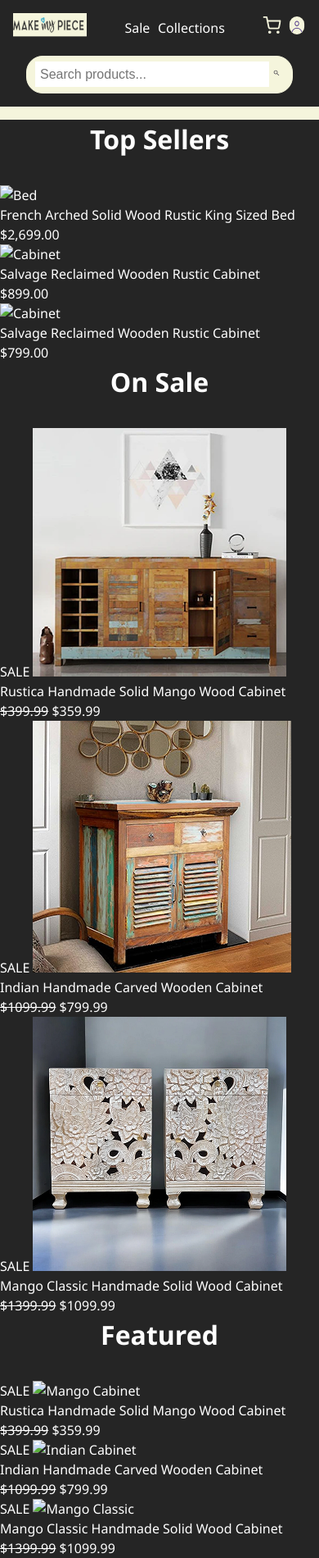
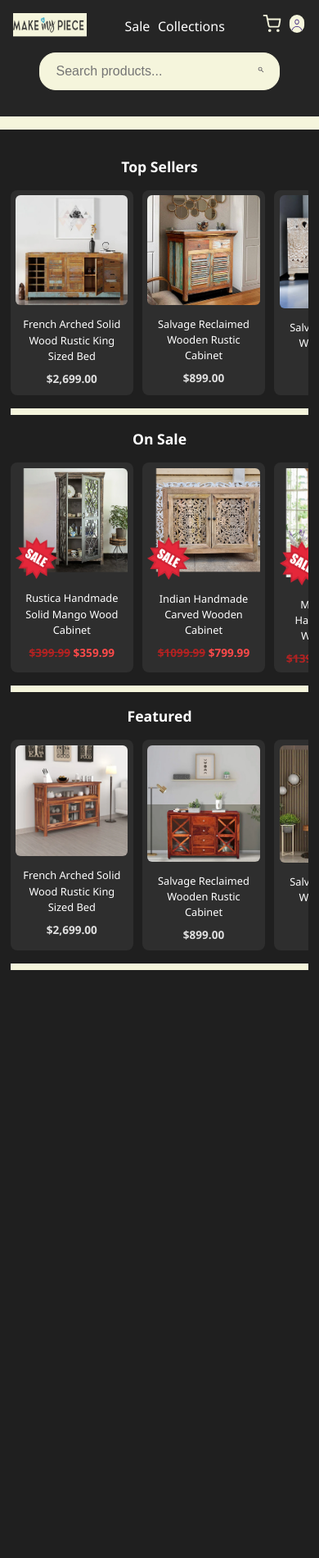
Before and after one commit to andrelow992/INFO20005_A3, a plain HTML site: page collections.html in a window 390 px wide. Shown: the whole page at 82% size. After the commit the page ends 1199 px from the top, so only its background shows below. Drawn offline with Linux system fonts and the light colour scheme.

Commit message:
collections page fully implemented

```diff
--- a/collections.html
+++ b/collections.html
@@ -5,7 +5,7 @@
   <meta name="viewport" content="width=device-width, initial-scale=1.0" />
   <title>Products</title>
   <link rel="stylesheet" href="css/style.css" />
-  <link rel="stylesheet" href="css/products.css" />
+  <link rel="stylesheet" href="css/collections.css" />
 </head>
 <body>
   <header>
@@ -49,17 +49,22 @@
       <h2>Top Sellers</h2>
       <div class="product-grid">
         <div class="product-card">
-          <img src="images/bed.jpg" alt="Bed" />
+          <img src="assets/images/top_seller1.png" alt="Bed" />
           <p class="title">French Arched Solid Wood Rustic King Sized Bed</p>
           <p class="price">$2,699.00</p>
         </div>
         <div class="product-card">
-          <img src="images/cabinet1.jpg" alt="Cabinet" />
+          <img src="assets/images/top_seller2.png" alt="Cabinet" />
           <p class="title">Salvage Reclaimed Wooden Rustic Cabinet</p>
           <p class="price">$899.00</p>
         </div>
         <div class="product-card">
-          <img src="images/cabinet2.jpg" alt="Cabinet" />
+          <img src="assets/images/top_seller3.png" alt="Cabinet" />
+          <p class="title">Salvage Reclaimed Wooden Rustic Cabinet</p>
+          <p class="price">$799.00</p>
+        </div>
+        <div class="product-card">
+          <img src="assets/images/top_seller3.png" alt="Cabinet" />
           <p class="title">Salvage Reclaimed Wooden Rustic Cabinet</p>
           <p class="price">$799.00</p>
         </div>
@@ -70,20 +75,22 @@
       <h2>On Sale</h2>
       <div class="product-grid">
         <div class="product-card sale">
-          <span class="sale-badge">SALE</span>
-          <img src="assets/images/top_seller1.png" alt="Mango Cabinet" />
+          <img src="assets/images/sale1.png" alt="Mango Cabinet" />
           <p class="title">Rustica Handmade Solid Mango Wood Cabinet</p>
           <p class="price"><s>$399.99</s> <span class="sale-price">$359.99</span></p>
         </div>
         <div class="product-card sale">
-          <span class="sale-badge">SALE</span>
-          <img src="assets/images/top_seller2.png" alt="Indian Cabinet" />
+          <img src="assets/images/sale2.png" alt="Indian Cabinet" />
           <p class="title">Indian Handmade Carved Wooden Cabinet</p>
           <p class="price"><s>$1099.99</s> <span class="sale-price">$799.99</span></p>
         </div>
         <div class="product-card sale">
-          <span class="sale-badge">SALE</span>
-          <img src="assets/images/top_seller3.png" alt="Mango Classic" />
+          <img src="assets/images/sale3.png" alt="Mango Classic" />
+          <p class="title">Mango Classic Handmade Solid Wood Cabinet</p>
+          <p class="price"><s>$1399.99</s> <span class="sale-price">$1099.99</span></p>
+        </div>
+        <div class="product-card sale">
+          <img src="assets/images/sale3.png" alt="Mango Classic" />
           <p class="title">Mango Classic Handmade Solid Wood Cabinet</p>
           <p class="price"><s>$1399.99</s> <span class="sale-price">$1099.99</span></p>
         </div>
@@ -93,23 +100,25 @@
     <section>
       <h2>Featured</h2>
       <div class="product-grid">
-        <div class="product-card sale">
-          <span class="sale-badge">SALE</span>
-          <img src="images/mango1.jpg" alt="Mango Cabinet" />
-          <p class="title">Rustica Handmade Solid Mango Wood Cabinet</p>
-          <p class="price"><s>$399.99</s> <span class="sale-price">$359.99</span></p>
+        <div class="product-card">
+          <img src="assets/images/featured1.png" alt="Bed" />
+          <p class="title">French Arched Solid Wood Rustic King Sized Bed</p>
+          <p class="price">$2,699.00</p>
         </div>
-        <div class="product-card sale">
-          <span class="sale-badge">SALE</span>
-          <img src="images/indian.jpg" alt="Indian Cabinet" />
-          <p class="title">Indian Handmade Carved Wooden Cabinet</p>
-          <p class="price"><s>$1099.99</s> <span class="sale-price">$799.99</span></p>
+        <div class="product-card">
+          <img src="assets/images/featured2.png" alt="Cabinet" />
+          <p class="title">Salvage Reclaimed Wooden Rustic Cabinet</p>
+          <p class="price">$899.00</p>
         </div>
-        <div class="product-card sale">
-          <span class="sale-badge">SALE</span>
-          <img src="images/mango2.jpg" alt="Mango Classic" />
-          <p class="title">Mango Classic Handmade Solid Wood Cabinet</p>
-          <p class="price"><s>$1399.99</s> <span class="sale-price">$1099.99</span></p>
+        <div class="product-card">
+          <img src="assets/images/featured3.png" alt="Cabinet" />
+          <p class="title">Salvage Reclaimed Wooden Rustic Cabinet</p>
+          <p class="price">$799.00</p>
+        </div>
+        <div class="product-card">
+          <img src="assets/images/featured2.png" alt="Cabinet" />
+          <p class="title">Salvage Reclaimed Wooden Rustic Cabinet</p>
+          <p class="price">$899.00</p>
         </div>
       </div>
     </section>
--- a/css/collections.css
+++ b/css/collections.css
@@ -0,0 +1,165 @@
+/* Base styles (Desktop / Surface Pro 7) */
+body {
+  background-color: #1f1f1f;
+  color: white;
+  font-family: 'Segoe UI', sans-serif;
+  margin: 0;
+}
+
+.product-header {
+  padding: 1rem;
+  background-color: #252525;
+}
+
+.top-bar {
+  display: flex;
+  align-items: center;
+  justify-content: space-between;
+  flex-wrap: wrap;
+  gap: 1rem;
+}
+
+.menu-icon {
+  height: 24px;
+}
+
+.logo {
+  height: 32px;
+}
+
+.icons img {
+  height: 24px;
+  margin-left: 0.5rem;
+}
+
+.search-bar {
+  margin: 1rem 0;
+  display: flex;
+  justify-content: center;
+  align-items: center;
+  background: #f5f5dc;
+  border-radius: 20px;
+  padding: 0.5rem 1rem;
+  max-width: 600px;
+  margin-inline: auto;
+}
+
+.search-bar input {
+  flex: 1;
+  border: none;
+  background: transparent;
+  font-size: 1rem;
+  padding: 0.4rem;
+  outline: none;
+}
+
+.search-bar button {
+  background: none;
+  border: none;
+  cursor: pointer;
+}
+
+.search-bar img {
+  height: 18px;
+}
+
+.products-main {
+  padding: 1.5rem;
+}
+
+h2 {
+  font-size: 1.4rem;
+  margin-bottom: 1rem;
+  color: white;
+}
+
+.product-grid {
+  display: flex;
+  gap: 1rem;
+  overflow-x: auto;
+  padding-bottom: 1rem;
+  border-bottom: 0.5rem solid #f5f5dc;
+}
+
+.product-card {
+  background: #2e2e2e;
+  border-radius: 8px;
+  width: 220px;
+  flex: 0 0 auto;
+  padding: 0.5rem;
+  text-align: center;
+}
+
+.product-card img {
+  width: 100%;
+  border-radius: 6px;
+}
+
+.product-card .title {
+  font-size: 0.9rem;
+  margin: 0.5rem 0;
+}
+
+.product-card .price {
+  color: #e0e0e0;
+  font-weight: 600;
+}
+
+.sale .price {
+  color: #b22222;
+}
+
+.sale-price {
+  color: #ff4a4a;
+  font-weight: bold;
+}
+
+
+.sale {
+  position: relative;
+}
+
+/* Responsive for iPhone 12 Pro (width ≤ 390px) */
+@media (max-width: 390px) {
+  .top-bar {
+    flex-direction: column;
+    align-items: flex-start;
+  }
+
+  .search-bar {
+    flex-direction: row;
+    padding: 0.4rem 0.8rem;
+    width: 90%;
+  }
+
+  .products-main {
+    padding: 1rem 0.8rem;
+  }
+
+  h2 {
+    font-size: 1.1rem;
+    margin-top: 1rem;
+  }
+
+  .product-grid {
+    gap: 0.7rem;
+  }
+
+  .product-card {
+    width: 150px;
+    padding: 0.4rem;
+  }
+
+  .product-card .title {
+    font-size: 0.8rem;
+  }
+
+  .product-card .price {
+    font-size: 0.85rem;
+  }
+
+  .sale-badge {
+    font-size: 0.6rem;
+    padding: 0.1rem 0.4rem;
+  }
+}
```
Also changed, not shown: assets/images/featured1.png (added), assets/images/featured2.png (added), assets/images/featured3.png (added).
